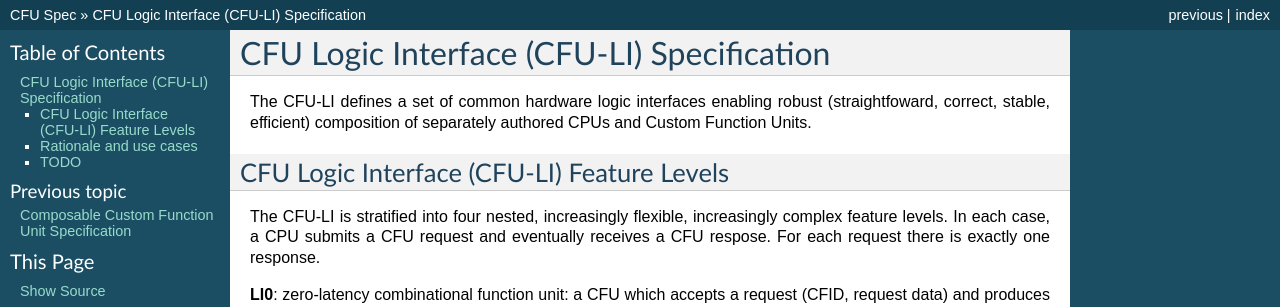
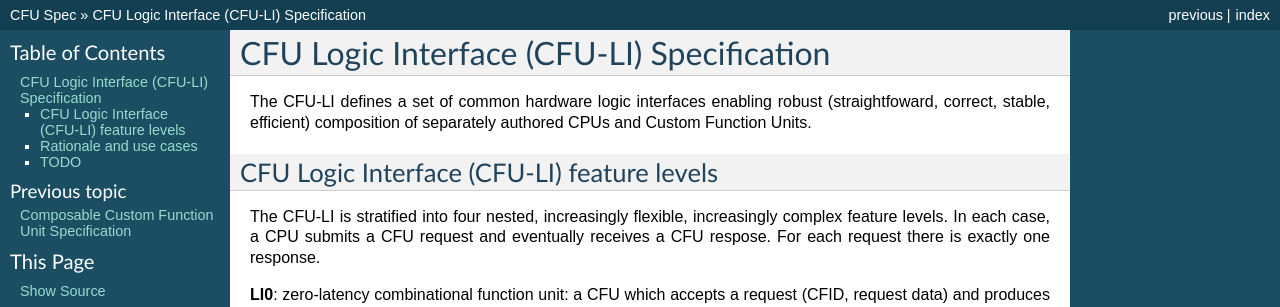
Before and after one commit to grayresearch/CX, a Sphinx documentation site: the page built from docs/source/logic-itf.rst, in a window 1280 px wide. Shown: the top 307 px of the page. Built offline with Sphinx 7.4.7, drawn with Linux system fonts in a browser that asks for light colours.

Commit message:
doc tweaks

```diff
--- a/docs/source/logic-itf.rst
+++ b/docs/source/logic-itf.rst
@@ -12,7 +12,7 @@ robust (straightfoward, correct, stable, efficient) composition of
 separately authored CPUs and Custom Function Units.
 
 
-CFU Logic Interface (CFU-LI) Feature Levels
+CFU Logic Interface (CFU-LI) feature levels
 ===========================================
 
 The CFU-LI is stratified into four nested, increasingly flexible,
```
